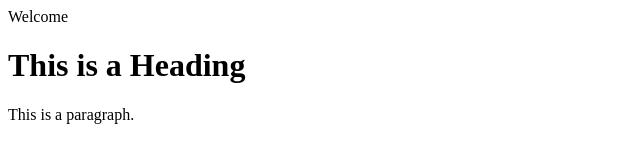
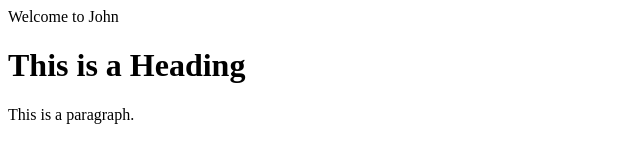
Before and after one commit to JohnQ1981/testinggithub, a plain HTML site: page index.html in a window 1280 px wide. Shown: the full height of the page, 0-640 px from the left. Drawn offline with Linux system fonts and the light colour scheme.

Commit message:
Update index.html

```diff
--- a/index.html
+++ b/index.html
@@ -5,7 +5,7 @@
 <title>Page Title</title>
 </head>
 <body>
-    <div> Welcome</div>
+    <div> Welcome to John</div>
 <h1>This is a Heading</h1>
 <p>This is a paragraph.</p>
 
```
